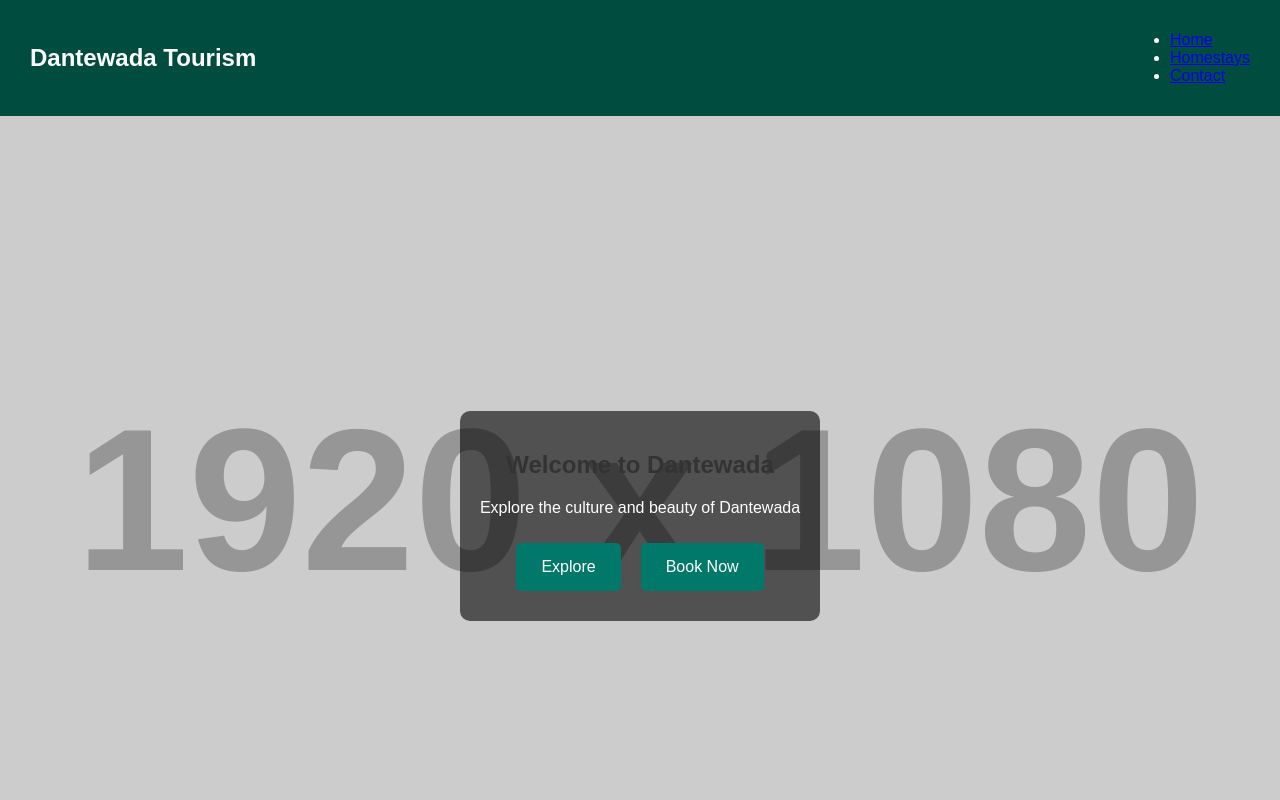
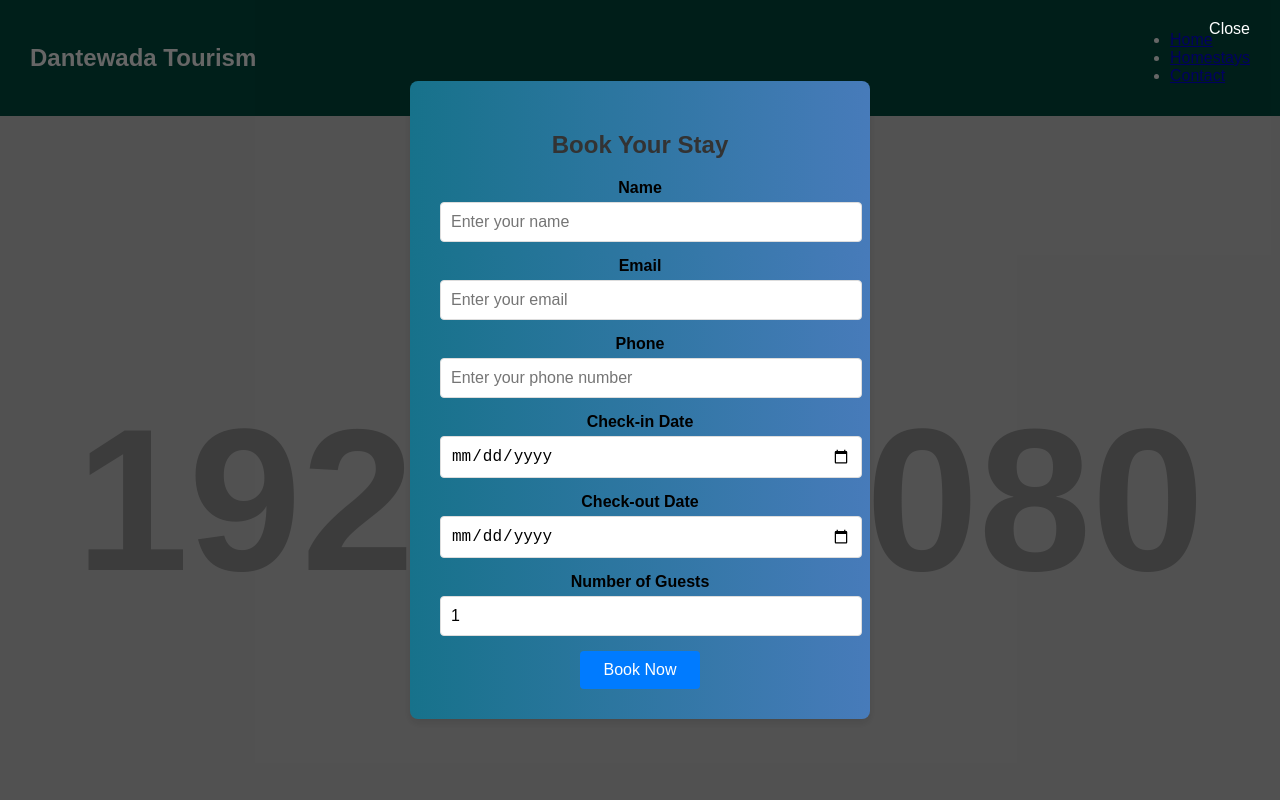
Before and after one commit to urmilaparte/tourist_buddy, a React (Create React App) app: page / in a window 1280 px wide. Both pictures are taken after a click on the button "Book Now". Shown: the top 800 px of the page. Built offline with nearby package versions, Linux system fonts and the light colour scheme.

Commit message:
update files

```diff
--- /dev/null
+++ b/src/component/BookingForm.css
@@ -0,0 +1,63 @@
+.booking-form-container {
+  background:linear-gradient(to right, #17728b, #477bba);
+  padding: 30px;
+  border-radius: 8px;
+  box-shadow: 0 4px 8px rgba(0, 0, 0, 0.1);
+  width: 400px;
+  margin: auto;
+  max-width: 100%;
+  text-align: center;
+}
+
+.booking-form-container h2 {
+  margin-bottom: 20px;
+  font-size: 24px;
+}
+
+.booking-form-container .form-group {
+  margin-bottom: 15px;
+}
+
+.booking-form-container label {
+  display: block;
+  margin-bottom: 5px;
+  font-weight: bold;
+}
+
+.booking-form-container input {
+  width: 100%;
+  padding: 10px;
+  border: 1px solid #ddd;
+  border-radius: 4px;
+  font-size: 16px;
+}
+
+.booking-form-container input:focus {
+  border-color: #007bff;
+  outline: none;
+}
+
+.booking-form-container .close-btn {
+  position: absolute;
+  top: 10px;
+  right: 10px;
+  background: none;
+  border: none;
+  cursor: pointer;
+  font-size: 16px;
+}
+
+.booking-form-container .submit-btn {
+  background-color: #007bff;
+  color: #fff;
+  border: none;
+  padding: 10px 20px;
+  border-radius: 4px;
+  font-size: 16px;
+  cursor: pointer;
+  width: 30%;
+}
+
+.booking-form-container .submit-btn:hover {
+  background-color: #0056b3;
+}
--- a/src/component/BookingForm.js
+++ b/src/component/BookingForm.js
@@ -1,6 +1,7 @@
 import React, { useState } from "react";
+import './BookingForm.css';
 
-function BookingForm() {
+function BookingForm({ onClose }) {
   const [formData, setFormData] = useState({
     name: "",
     email: "",
@@ -10,67 +11,124 @@ function BookingForm() {
     guests: 1,
   });
 
-  const handleChange = (e) => {
-    setFormData({ ...formData, [e.target.name]: e.target.value });
+  const { name, email, phone, checkin, checkout, guests } = formData;
+
+  const handleChange = (event) => {
+    setFormData({ ...formData, [event.target.name]: event.target.value });
   };
 
-  const handleSubmit = (e) => {
-    e.preventDefault();
-    alert(`Booking Successful! Thank you, ${formData.name}`);
+  const handleSubmit = async (event) => {
+  event.preventDefault();
+
+  try {
+    const response = await fetch('https://script.google.com/macros/s/AKfycbxQLHxHNhDtQgC_3rjAOaM1TI-U8M-CKNyYuROZg_X4RMmbt2yg-pxQpoVgI7qo97ue4w/exec', {
+      method: 'POST',
+      headers: {
+        'Content-Type': 'application/json',
+      },
+      mode:'no-cors',
+      body: JSON.stringify({
+        name, email, phone, checkin, checkout, guests
+      }),
+    });
+
+    if (!response.ok) {
+      throw new Error(`HTTP error! Status: ${response.status}`);
+    }
+
+    const result = await response.json();
+    console.log('Form submitted successfully:', result);
+  } catch (error) {
+    console.error('Error submitting form:', error);
+  }
 };
 
+
+
   return (
-    <section className="booking-form">
+    <div className="booking-form-container">
+      <button className="close-btn" onClick={onClose}>Close</button>
       <h2>Book Your Stay</h2>
       <form onSubmit={handleSubmit}>
+        <div className="form-group">
+          <label htmlFor="name">Name</label>
           <input
             type="text"
+            id="name"
             name="name"
-          placeholder="Name"
-          value={formData.name}
+            placeholder="Enter your name"
+            value={name}
             onChange={handleChange}
             required
           />
+        </div>
+
+        <div className="form-group">
+          <label htmlFor="email">Email</label>
           <input
             type="email"
+            id="email"
             name="email"
-          placeholder="Email"
-          value={formData.email}
+            placeholder="Enter your email"
+            value={email}
             onChange={handleChange}
             required
           />
+        </div>
+
+        <div className="form-group">
+          <label htmlFor="phone">Phone</label>
           <input
             type="tel"
+            id="phone"
             name="phone"
-          placeholder="Phone"
-          value={formData.phone}
+            placeholder="Enter your phone number"
+            value={phone}
             onChange={handleChange}
             required
           />
+        </div>
+
+        <div className="form-group">
+          <label htmlFor="checkin">Check-in Date</label>
           <input
             type="date"
+            id="checkin"
             name="checkin"
-          value={formData.checkin}
+            value={checkin}
             onChange={handleChange}
             required
           />
+        </div>
+
+        <div className="form-group">
+          <label htmlFor="checkout">Check-out Date</label>
           <input
             type="date"
+            id="checkout"
             name="checkout"
-          value={formData.checkout}
+            value={checkout}
             onChange={handleChange}
             required
           />
+        </div>
+
+        <div className="form-group">
+          <label htmlFor="guests">Number of Guests</label>
           <input
             type="number"
+            id="guests"
             name="guests"
-          value={formData.guests}
+            value={guests}
             onChange={handleChange}
+            min="1"
             required
           />
-        <button type="submit">Book Now</button>
+        </div>
+
+        <button type="submit" className="submit-btn">Book Now</button>
       </form>
-    </section>
+    </div>
   );
 }
 
--- a/src/component/HomePage.css
+++ b/src/component/HomePage.css
@@ -62,3 +62,76 @@
     border-radius: 5px;
     font-size: 1rem;
   }
+
+
+
+  /* update css yahan se hai */
+
+
+  .booking-form-overlay {
+  position: fixed;
+  top: 0;
+  left: 0;
+  width: 100%;
+  height: 100%;
+  background-color: rgba(0, 0, 0, 0.6); /* Dark background overlay */
+  display: flex;
+  justify-content: center;
+  align-items: center;
+  z-index: 1000; /* Ensures form appears above other elements */
+}
+
+.booking-form-container {
+  background-color: #fff;
+  padding: 30px;
+  border-radius: 8px;
+  box-shadow: 0 4px 8px rgba(0, 0, 0, 0.1);
+  width: 400px;
+  max-width: 90%;
+}
+
+.close-btn {
+  position: absolute;
+  top: 10px;
+  right: 10px;
+  background: none;
+  border: none;
+  cursor: pointer;
+  font-size: 16px;
+}
+
+.close-btn:hover {
+  color: #007bff;
+}
+
+.form-group {
+  margin-bottom: 15px;
+}
+
+.form-group label {
+  display: block;
+  margin-bottom: 5px;
+}
+
+.form-group input {
+  width: 100%;
+  padding: 10px;
+  border: 1px solid #ddd;
+  border-radius: 4px;
+  font-size: 16px;
+}
+
+.submit-btn {
+  background-color: #007bff;
+  color: #fff;
+  border: none;
+  padding: 10px 20px;
+  border-radius: 4px;
+  font-size: 16px;
+  cursor: pointer;
+  width: 100%;
+}
+
+.submit-btn:hover {
+  background-color: #0056b3;
+}
--- a/src/component/HomePage.js
+++ b/src/component/HomePage.js
@@ -1,7 +1,18 @@
-import React from "react";
-import "./HomePage.css";
+import React, { useState } from "react";
+import BookingForm from "./BookingForm";
+import './HomePage.css';
 
 function HomePage() {
+  const [isFormVisible, setIsFormVisible] = useState(false);
+
+  const handleBookNowClick = () => {
+    setIsFormVisible(true); // Form ko dikhana shuru
+  };
+
+  const closeForm = () => {
+    setIsFormVisible(false); // Form ko band karna
+  };
+
   return (
     <section className="home" id="home">
       <div className="banner">
@@ -10,10 +21,17 @@ function HomePage() {
           <p>Explore the culture and beauty of Dantewada</p>
           <div className="banner-buttons">
             <button className="btn explore">Explore</button>
-            <button className="btn book">Book Now</button>
+            <button className="btn book" onClick={handleBookNowClick}>Book Now</button>
           </div>
         </div>
       </div>
+
+      {/* Conditional rendering for BookingForm */}
+      {isFormVisible && (
+        <div className="booking-form-overlay">
+          <BookingForm onClose={closeForm} /> {/* Pass handleClose function */}
+        </div>
+      )}
     </section>
   );
 }
```
Lines whose indentation alone changed are shown as unchanged.
